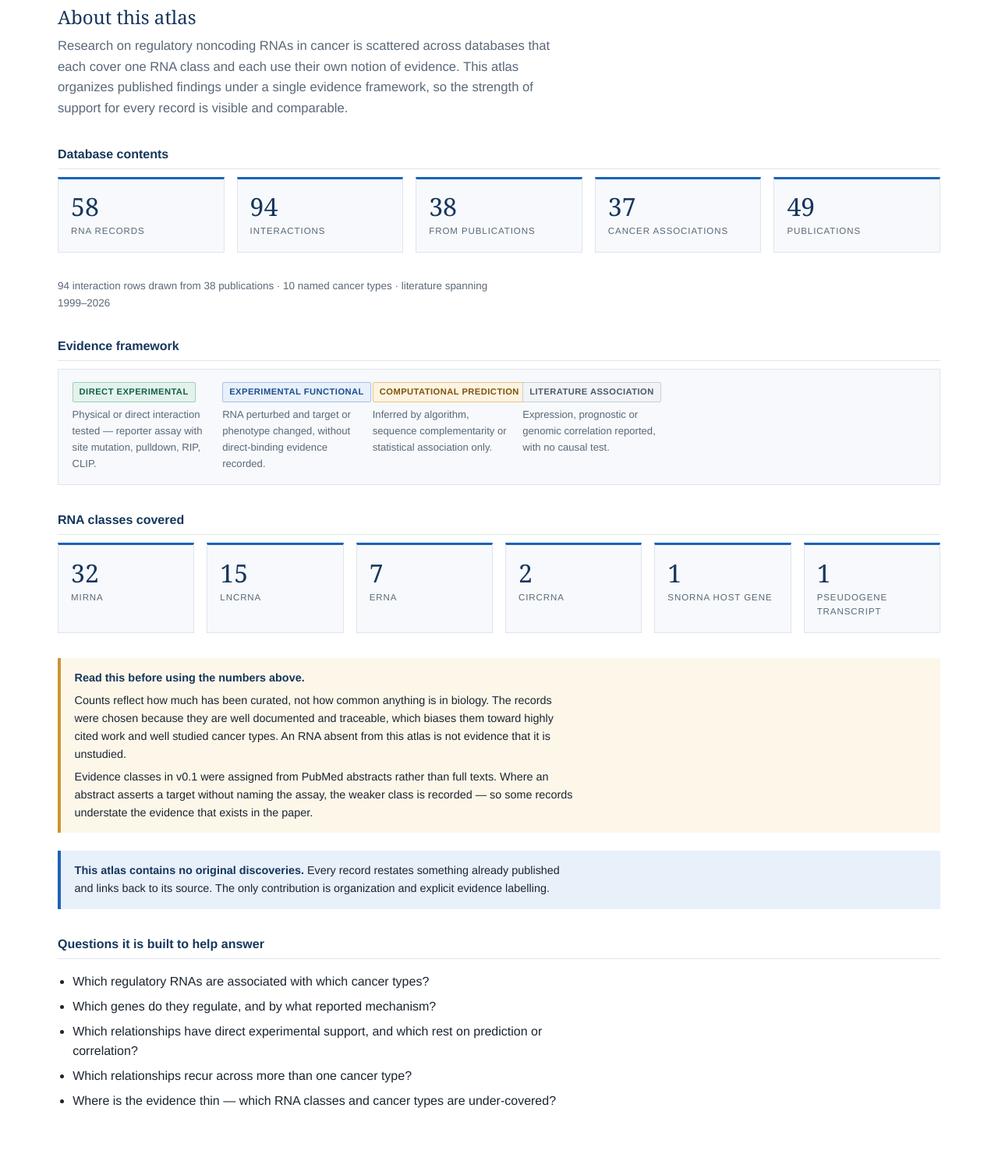
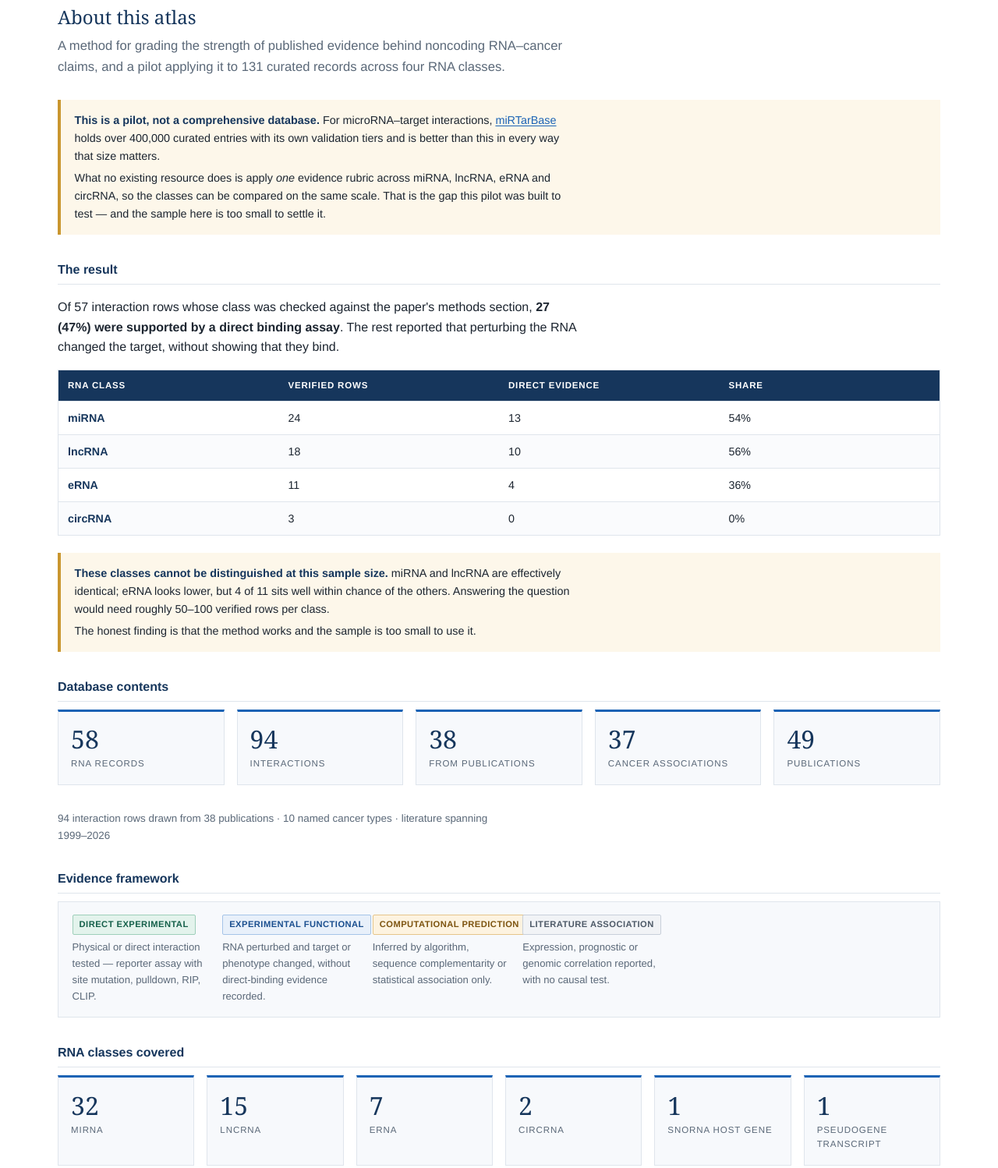
Before and after one commit to potenty/cancer-regulatory-rna-atlas, a plain HTML site: page website/index.html in a window 1280 px wide. Shown: the part 280-1778 px from the top of the page at 78% size. Drawn offline with Linux system fonts and the light colour scheme.

Commit message:
Reframe as a pilot: lead with the result and its limits
The project was presenting itself as a resource for exploring noncoding RNA
regulation. At 58 RNAs it cannot be one, and miRTarBase - 400,000+ curated
interactions with its own validation tiers - already is. Claiming otherwise would
not survive the first reader who knows the field.

README and home page now lead with what the project actually is: a method for
grading evidence strength, and a pilot applying it across four RNA classes. Both
state the result (27 of 57 verified rows reach direct evidence) and that the classes
cannot be distinguished at this sample size, so the question it was built to ask is
not answered.

The corrections are now on the front page rather than buried in the verification
report. Ten fabricated-citation near-misses, a retracted paper, two bad seed rows, a
downgrade on seed-sharing, and a script that would have erased 31 review marks -
none caught by the automated checks, all caught by reading output.

PROJECT_STATUS rewritten as a final-state document rather than a running log.

Co-Authored-By: Claude Opus 5 <noreply@anthropic.com>
Claude-Session: https://claude.ai/code/session_01XSfax9gcPAFTeJgsV8AHqf

```diff
--- a/website/index.html
+++ b/website/index.html
@@ -34,11 +34,43 @@
 <section class="panel" id="panel-home">
   <h2>About this atlas</h2>
   <p class="lede">
-    Research on regulatory noncoding RNAs in cancer is scattered across databases that each cover
-    one RNA class and each use their own notion of evidence. This atlas organizes published
-    findings under a single evidence framework, so the strength of support for every record is
-    visible and comparable.
+    A method for grading the strength of published evidence behind noncoding RNA&ndash;cancer
+    claims, and a pilot applying it to 131 curated records across four RNA classes.
   </p>
+
+  <div class="notice caution">
+    <p><strong>This is a pilot, not a comprehensive database.</strong> For microRNA&ndash;target
+      interactions, <a href="https://mirtarbase.cuhk.edu.cn/" target="_blank" rel="noopener">miRTarBase</a>
+      holds over 400,000 curated entries with its own validation tiers and is better than this in
+      every way that size matters.</p>
+    <p>What no existing resource does is apply <em>one</em> evidence rubric across miRNA, lncRNA,
+      eRNA and circRNA, so the classes can be compared on the same scale. That is the gap this
+      pilot was built to test &mdash; and the sample here is too small to settle it.</p>
+  </div>
+
+  <h3>The result</h3>
+  <p>Of 57 interaction rows whose class was checked against the paper's methods section,
+    <strong>27 (47%) were supported by a direct binding assay</strong>. The rest reported that
+    perturbing the RNA changed the target, without showing that they bind.</p>
+
+  <div class="table-wrap">
+    <table>
+      <thead><tr><th>RNA class</th><th>Verified rows</th><th>Direct evidence</th><th>Share</th></tr></thead>
+      <tbody>
+        <tr><td class="name">miRNA</td><td class="num">24</td><td class="num">13</td><td class="num">54%</td></tr>
+        <tr><td class="name">lncRNA</td><td class="num">18</td><td class="num">10</td><td class="num">56%</td></tr>
+        <tr><td class="name">eRNA</td><td class="num">11</td><td class="num">4</td><td class="num">36%</td></tr>
+        <tr><td class="name">circRNA</td><td class="num">3</td><td class="num">0</td><td class="num">0%</td></tr>
+      </tbody>
+    </table>
+  </div>
+
+  <div class="notice caution">
+    <p><strong>These classes cannot be distinguished at this sample size.</strong> miRNA and
+      lncRNA are effectively identical; eRNA looks lower, but 4 of 11 sits well within chance of
+      the others. Answering the question would need roughly 50&ndash;100 verified rows per class.</p>
+    <p>The honest finding is that the method works and the sample is too small to use it.</p>
+  </div>
 
   <h3>Database contents</h3>
   <div class="stats" id="home-stats"></div>
@@ -76,14 +108,21 @@
       explicit evidence labelling.</p>
   </div>
 
-  <h3>Questions it is built to help answer</h3>
+  <h3>What went wrong, and was caught</h3>
+  <p>Kept on the front page because the corrections are the most informative part of the project.</p>
   <ul class="plain">
-    <li>Which regulatory RNAs are associated with which cancer types?</li>
-    <li>Which genes do they regulate, and by what reported mechanism?</li>
-    <li>Which relationships have direct experimental support, and which rest on prediction or correlation?</li>
-    <li>Which relationships recur across more than one cancer type?</li>
-    <li>Where is the evidence thin — which RNA classes and cancer types are under-covered?</li>
+    <li><strong>Ten candidate PMIDs</strong> belonged to unrelated papers. All were discarded
+      rather than corrected by guesswork; each would have become a fabricated citation.</li>
+    <li><strong>One retracted paper</strong> was caught by PubMed flags and excluded.</li>
+    <li><strong>Two early rows</strong> were classed Direct experimental on authors' wording
+      alone, breaking this project's own rule, then copied as the pattern for later work.</li>
+    <li><strong>let-7a&ndash;HMGA2</strong> was downgraded on full-text review: the binding assay
+      used a let-7b/let-7e mixture, so extending it to let-7a rested on a shared seed sequence.</li>
+    <li><strong>A script bug</strong> would have erased 31 review marks the second time it ran.</li>
   </ul>
+  <p>None were caught by the automated checks, which passed throughout. Every one was found by a
+    person reading output and asking whether a number looked right. Automated checks catch
+    malformed data; they do not catch wrong data.</p>
 </section>
 
 <!-- ======================== RNA EXPLORER ======================== -->
```
Also changed, not shown: 3 other files.
